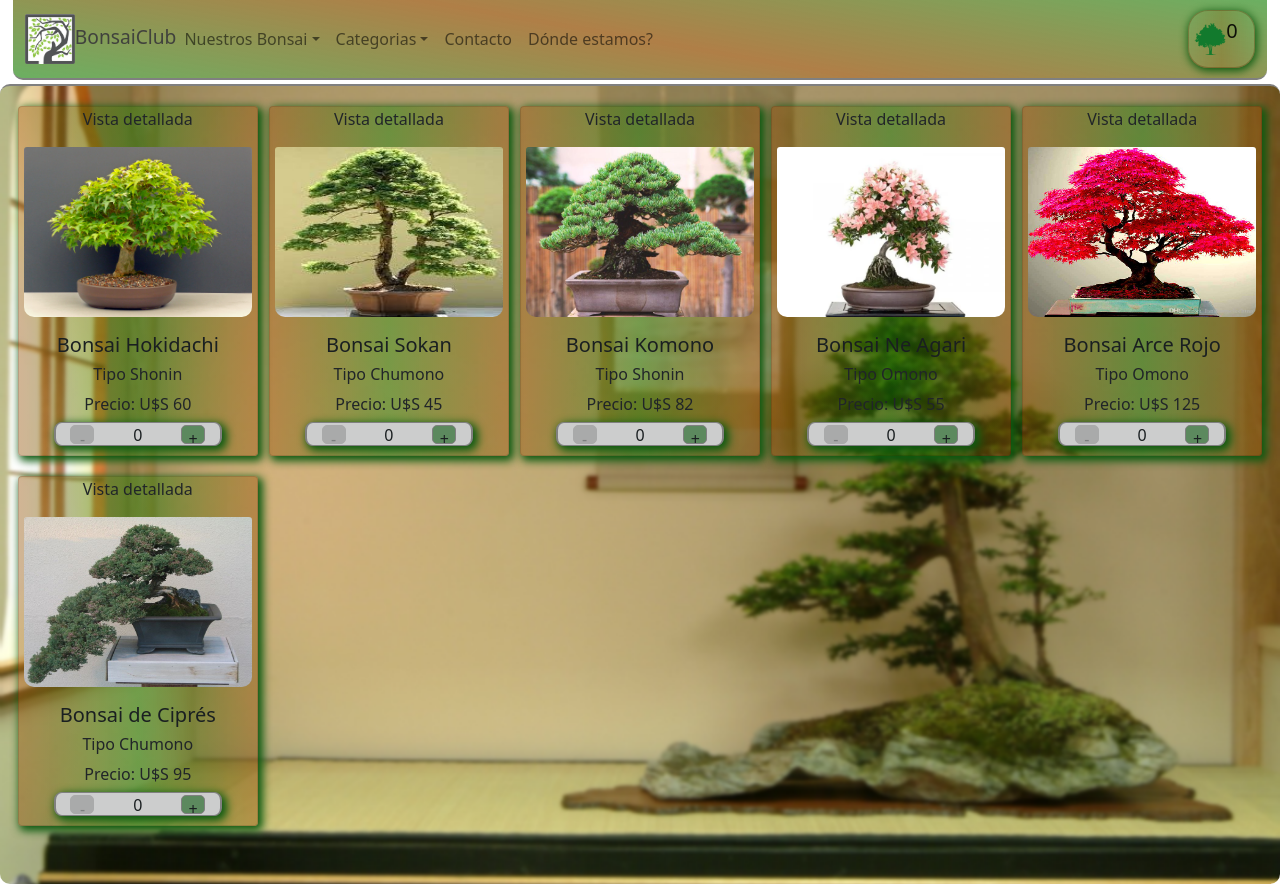
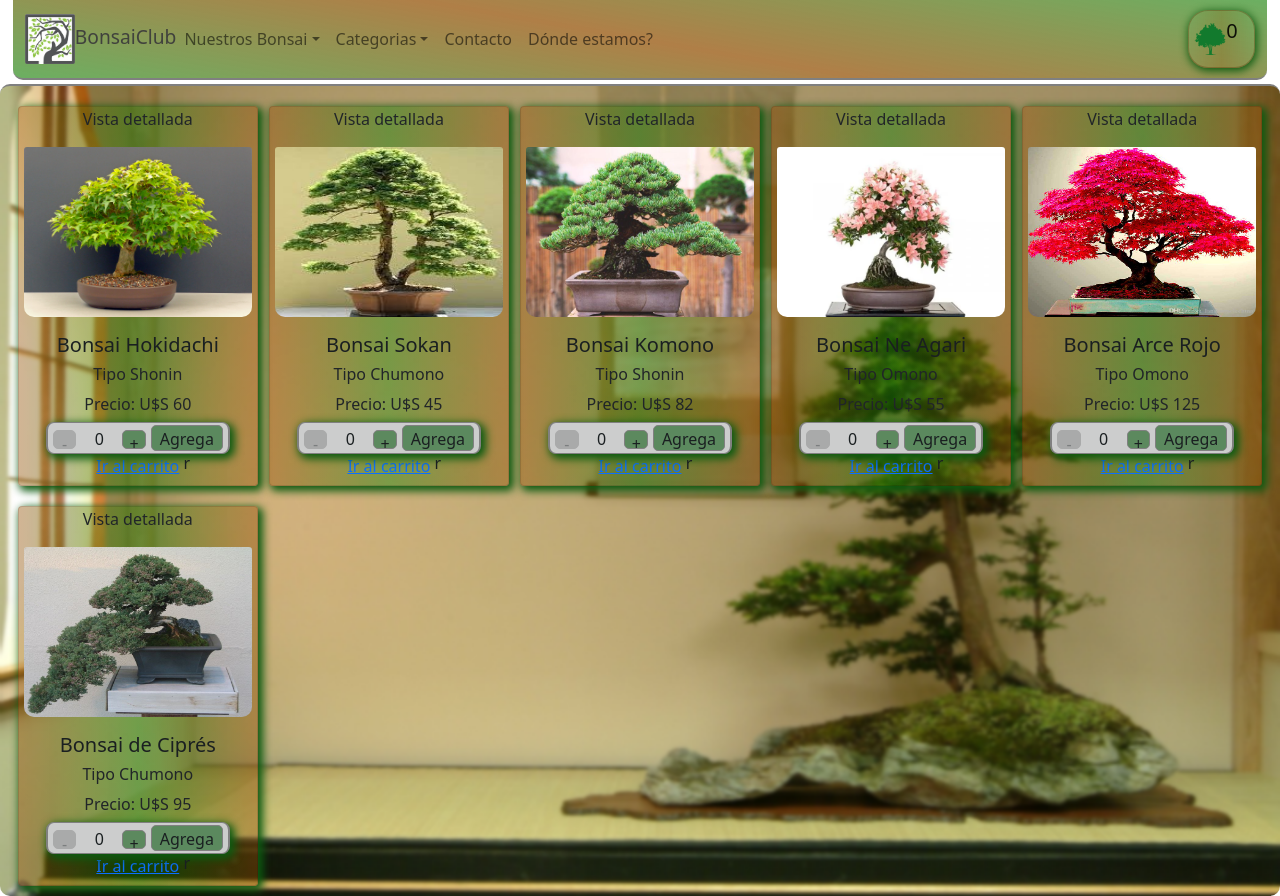
Before and after one commit to JuanRodriguez9288/curso-react, a React (Create React App) app: page /productlistdetail in a window 1280 px wide. Built offline with nearby package versions, Linux system fonts and the light colour scheme.

Commit message:
desafio clase 9

```diff
--- a/src/components/CounterWhitCommands/CounterWhitCommands.css
+++ b/src/components/CounterWhitCommands/CounterWhitCommands.css
@@ -12,8 +12,8 @@
     border-style: solid;
     border-width: 1px 1px 3px 3px;
     border-radius: 30px 30px 30px 30px;
-    width: 10.5em;
-    height: 1.5em;
+    width: 11.5em;
+    height: 2em;
     border-color: gray;
     background: linear-gradient(90deg, rgba(148, 82, 7, 0.63) 0%, rgba(21, 129, 6, 0.74) 50%, rgba(148, 82, 7, 0.63) 100%);
     border-width: 1px 2px 1px 2px;
@@ -27,7 +27,21 @@
     color: #1a1f21;
     width: 1.5em;
     height: 1.2em;
+    margin-top: 7px;
+    padding-top: -12px;
+    border-radius: 5px 5px 5px 5px;
+    border-bottom: 1px solid gray;
+    border-left: 1px solid gray;
+    border-right: 1px solid gray;
+    border-top: 1px solid gray;
+  }
+  .btnAdd {
+    background-color: #0d5a1196;
+    color: #1a1f21;
+    width: 4.5em;
+    height: 1.6em;
     margin-top: 2px;
+    margin-left: 5px;
     padding-top: -12px;
     border-radius: 5px 5px 5px 5px;
     border-bottom: 1px solid gray;
--- a/src/components/CounterWhitCommands/CounterWhitCommands.js
+++ b/src/components/CounterWhitCommands/CounterWhitCommands.js
@@ -1,16 +1,15 @@
 import React from 'react'
 import { useState } from 'react'
+import estilo from'./CounterWhitCommands.css';
 import 'bootstrap/dist/js/bootstrap.bundle.min';
-import estilo from'./CounterWhitCommands.css';
 
 
-const CounterWhitCommands = () => {
+
+function CounterWhitCommands({onConfirm, item}) {
   const [count, setCount] = useState (0)
   // const [view, setView] = useState (true)
-  const stock = 10
-  console.log(count)
-  console.log(setCount)
-
+  // console.log(count)
+  // console.log(setCount)
   // function btnDisable(valorContador){
   //   console.log('recibo'+valorContador)
   //   if (valorContador == stock) {
@@ -19,35 +18,36 @@ const CounterWhitCommands = () => {
   //     document.getElementById("btnSumar").disabled = false;
   //   }
   // }
-  const miFuncionRestar = () => {
-
+  const handleRemove = () => {
       if (count <= 0) {
-        console.log(count)
+        //console.log(count)
       }else{
         setCount(count - 1)
         // btnDisable(count - 1);
       }
-
   }
-  const miFuncionSumar = () => {
-
-    if (count == stock) {
-      console.log(count)
+  const handleAdd = () => {
+    if (count == item.stock) {
+      //console.log(count)
+      //console.log(stock)
     }else{
       setCount(count + 1)
       // btnDisable(count + 1);
     }
-
 }
 
      return (
 
        <div className="divCounter">
-          <button className="btnCounter" onClick={miFuncionRestar} disabled={count === 0}>-</button>
+          <button className="btnCounter" onClick={handleRemove} disabled={count === 0}>-</button>
             <h5 className="txtCantidad">{count}</h5>
-          <button id="btnSumar" className="btnCounter" onClick={miFuncionSumar} disabled={count === stock}>+</button>
+          <button id="btnSumar" className="btnCounter" onClick={handleAdd} disabled={count === item.stock}>+</button>
+          <div>
+            <button type="button" className="btnAdd" onClick={()=> onConfirm(count)}>Agregar</button>
+          </div>
+       </div>
 
-       </div>
+
      )
    }
 
--- a/src/components/ItemDetail/ItemDetail.css
+++ b/src/components/ItemDetail/ItemDetail.css
@@ -1,5 +1,5 @@
 .estiloCardDetail {
-    height: 350px;
+    height: 380px;
     width: 240px;
     margin-left: 5px;
     margin-right: 5px;
@@ -26,3 +26,22 @@
     max-height: 170px;
     border-radius: 10px 10px 10px 10px;
   }
+/*
+  .btnCart {
+    background-color: #0d5a1196;
+    color: #1a1f21;
+    width: 5.5em;
+    height: 1.5em;
+    margin-top: 2px;
+    margin-left: 5px;
+    padding-top: -12px;
+    border-radius: 5px 5px 5px 5px;
+    border-bottom: 1px solid gray;
+    border-left: 1px solid gray;
+    border-right: 1px solid gray;
+    border-top: 1px solid gray;
+  }
+  .btnCart:hover{
+    transform: scale(1.1, 1.1);
+    transition: all 300ms ease-in-out;
+ } */
--- a/src/components/ItemDetail/ItemDetail.js
+++ b/src/components/ItemDetail/ItemDetail.js
@@ -1,5 +1,6 @@
 import React from 'react'
 import { useState, useEffect } from 'react'
+import { Link, NavLink } from 'react-router-dom'
 import 'bootstrap/dist/js/bootstrap.bundle.min';
 import estilo from'./ItemDetail.css';
 import CounterWhitCommands from '../CounterWhitCommands/CounterWhitCommands';
@@ -7,13 +8,33 @@ import CounterWhitCommands from '../CounterWhitCommands/CounterWhitCommands';
 import loadingif from '../images/loading2.gif';
 
 function ItemDetail({item}) {
+    const [quantity, setQuantity] = useState(0)
+    // const clickEnImagen = (ev) =>{
+    //     alert('click')
+    //     console.log(ev)
+    //     ev.stopPropagation()
+    //     console.log('click en la imagen')
+    // }
+    // const noVocales = (ev) =>{
+    //     if(ev.key.toLowerCase() =='a' || ev.key.toLowerCase() =='e') {
+    //         ev.preventDefault()
+    //     }else{
+    //         console.log(ev.key)
+    //     }
+    // }
+    const addToCart = (numberOfProductsAdd) =>{
+            console.log('agregado al carrito')
+            console.log(numberOfProductsAdd)
+            setQuantity(numberOfProductsAdd)
+    }
+
+
     if(!item){
         return <div className="groupCardDetail centrar">
         <img className="gif" src={loadingif} alt="logo" />
         </div>
     }
     return (
-
     <div className="card bg-transparent estiloCardDetail" >
         <p>Vista detallada</p>
         <img src={item.pictureUrl} className="card-img-top estiloImgCardDetail" alt="..."></img>
@@ -21,7 +42,9 @@ function ItemDetail({item}) {
         <h5 className="card-title">{item.title}</h5>
         <h6 className="card-title">{item.category}</h6>
         <p className="card-text">Precio: {item.price}</p>
-        <CounterWhitCommands />
+        {/* <input onKeyDown={noVocales}/> */}
+        <CounterWhitCommands onConfirm={addToCart} item={item} />
+        <Link to={`/cart`} className="btnCart">Ir al carrito</Link>
         </div>
     </div>
     )
--- a/src/components/ItemDetailContainer/ItemDetailContainer.js
+++ b/src/components/ItemDetailContainer/ItemDetailContainer.js
@@ -13,12 +13,12 @@ import imgarcerojo from '../images/bonsaiarcerojo.jpg'
 import imgdecipres from '../images/bonsaidecipres.jpg'
 
 const listaDeItems = [
-    {id:'01', category:'Tipo Shonin', title:'Bonsai Hokidachi', price:'U$S 60', pictureUrl:imghokidachi},
-    {id:'02', category:'Tipo Chumono', title:'Bonsai Sokan', price:'U$S 45', pictureUrl:imgsokan},
-    {id:'03', category:'Tipo Shonin', title:'Bonsai Komono', price:'U$S 82', pictureUrl:imgkomono},
-    {id:'04', category:'Tipo Omono', title:'Bonsai Ne Agari', price:'U$S 55', pictureUrl:imgneagari},
-    {id:'05', category:'Tipo Omono', title:'Bonsai Arce Rojo', price:'U$S 125', pictureUrl:imgarcerojo},
-    {id:'06', category:'Tipo Chumono', title:'Bonsai de Ciprés ', price:'U$S 95', pictureUrl:imgdecipres},
+    {id:'01', category:'Tipo Shonin', title:'Bonsai Hokidachi', price:'U$S 60', stock:20, pictureUrl:imghokidachi},
+    {id:'02', category:'Tipo Chumono', title:'Bonsai Sokan', price:'U$S 45', stock:12, pictureUrl:imgsokan},
+    {id:'03', category:'Tipo Shonin', title:'Bonsai Komono', price:'U$S 82', stock:10, pictureUrl:imgkomono},
+    {id:'04', category:'Tipo Omono', title:'Bonsai Ne Agari', price:'U$S 55', stock:3, pictureUrl:imgneagari},
+    {id:'05', category:'Tipo Omono', title:'Bonsai Arce Rojo', price:'U$S 125', stock:5, pictureUrl:imgarcerojo},
+    {id:'06', category:'Tipo Chumono', title:'Bonsai de Ciprés', price:'U$S 95', stock:6, pictureUrl:imgdecipres},
 
     ]
 function getItem(ListDetail){
--- a/src/components/ItemDetailContainer/ItemDetailContainerFilter.js
+++ b/src/components/ItemDetailContainer/ItemDetailContainerFilter.js
@@ -14,12 +14,12 @@ import imgarcerojo from '../images/bonsaiarcerojo.jpg'
 import imgdecipres from '../images/bonsaidecipres.jpg'
 
 const listaDeItems = [
-    {id:'01', idCat:'TipoShonin', category:'Tipo Shonin', title:'Bonsai Hokidachi', price:'U$S 60', pictureUrl:imghokidachi},
-    {id:'02', idCat:'TipoChumono', category:'Tipo Chumono', title:'Bonsai Sokan', price:'U$S 45', pictureUrl:imgsokan},
-    {id:'03', idCat:'TipoShonin', category:'Tipo Shonin', title:'Bonsai Komono', price:'U$S 82', pictureUrl:imgkomono},
-    {id:'04', idCat:'TipoOmono', category:'Tipo Omono', title:'Bonsai Ne Agari', price:'U$S 55', pictureUrl:imgneagari},
-    {id:'05', idCat:'TipoOmono', category:'Tipo Omono', title:'Bonsai Arce Rojo', price:'U$S 125', pictureUrl:imgarcerojo},
-    {id:'06', idCat:'TipoChumono', category:'Tipo Chumono', title:'Bonsai de Ciprés ', price:'U$S 95', pictureUrl:imgdecipres},
+    {id:'01', idCat:'TipoShonin', category:'Tipo Shonin', title:'Bonsai Hokidachi', price:'U$S 60', stock:20, pictureUrl:imghokidachi},
+    {id:'02', idCat:'TipoChumono', category:'Tipo Chumono', title:'Bonsai Sokan', price:'U$S 45', stock:12, pictureUrl:imgsokan},
+    {id:'03', idCat:'TipoShonin', category:'Tipo Shonin', title:'Bonsai Komono', price:'U$S 82', stock:10, pictureUrl:imgkomono},
+    {id:'04', idCat:'TipoOmono', category:'Tipo Omono', title:'Bonsai Ne Agari', price:'U$S 55', stock:3, pictureUrl:imgneagari},
+    {id:'05', idCat:'TipoOmono', category:'Tipo Omono', title:'Bonsai Arce Rojo', price:'U$S 125', stock:5, pictureUrl:imgarcerojo},
+    {id:'06', idCat:'TipoChumono', category:'Tipo Chumono', title:'Bonsai de Ciprés', price:'U$S 95',stock:6,  pictureUrl:imgdecipres},
 
     ]
 function getItem(ListDetail){
--- a/src/components/ItemListContainer/ItemListContainer.js
+++ b/src/components/ItemListContainer/ItemListContainer.js
@@ -8,12 +8,12 @@ import ItemDetailContainer from '../ItemDetailContainer/ItemDetailContainer';
 
 
 const listaDeItems = [
-    {id:'01', category:'Tipo Shonin', title:'Bonsai Hokidachi', price:'U$S 60', pictureUrl:''},
-    {id:'02', category:'Tipo Chumono', title:'Bonsai Sokan', price:'U$S 45', pictureUrl:''},
-    {id:'03', category:'Tipo Shonin', title:'Bonsai Komono', price:'U$S 82', pictureUrl:''},
-    {id:'04', category:'Tipo Omono', title:'Bonsai Ne Agari', price:'U$S 55', pictureUrl:''},
-    {id:'05', category:'Tipo Omono', title:'Bonsai Arce Rojo', price:'U$S 125', pictureUrl:''},
-    {id:'06', category:'Tipo Chumono', title:'Bonsai de Ciprés ', price:'U$S 95', pictureUrl:''},
+    {id:'01', category:'Tipo Shonin', title:'Bonsai Hokidachi', stock:20,  price:'U$S 60', pictureUrl:''},
+    {id:'02', category:'Tipo Chumono', title:'Bonsai Sokan', stock:12, price:'U$S 45', pictureUrl:''},
+    {id:'03', category:'Tipo Shonin', title:'Bonsai Komono', stock:10, price:'U$S 82', pictureUrl:''},
+    {id:'04', category:'Tipo Omono', title:'Bonsai Ne Agari', stock:3, price:'U$S 55', pictureUrl:''},
+    {id:'05', category:'Tipo Omono', title:'Bonsai Arce Rojo', stock:5, price:'U$S 125', pictureUrl:''},
+    {id:'06', category:'Tipo Chumono', title:'Bonsai de Ciprés', stock:6, price:'U$S 95', pictureUrl:''},
 
     ]
 
--- /dev/null
+++ b/src/components/cart/cart.js
@@ -0,0 +1,15 @@
+import React from 'react'
+import 'bootstrap/dist/js/bootstrap.bundle.min';
+import { useState, useEffect } from 'react'
+
+function cart() {
+	return (
+    <>
+    <div className="imgBg">
+    </div>
+
+  </>
+  )
+}
+
+export default cart;
```
Also changed, not shown: src/App.js (+11 -7 lines), src/components/ItemDetailContainer/ItemDetailContainerFilterCat.js (+6 -6 lines).
